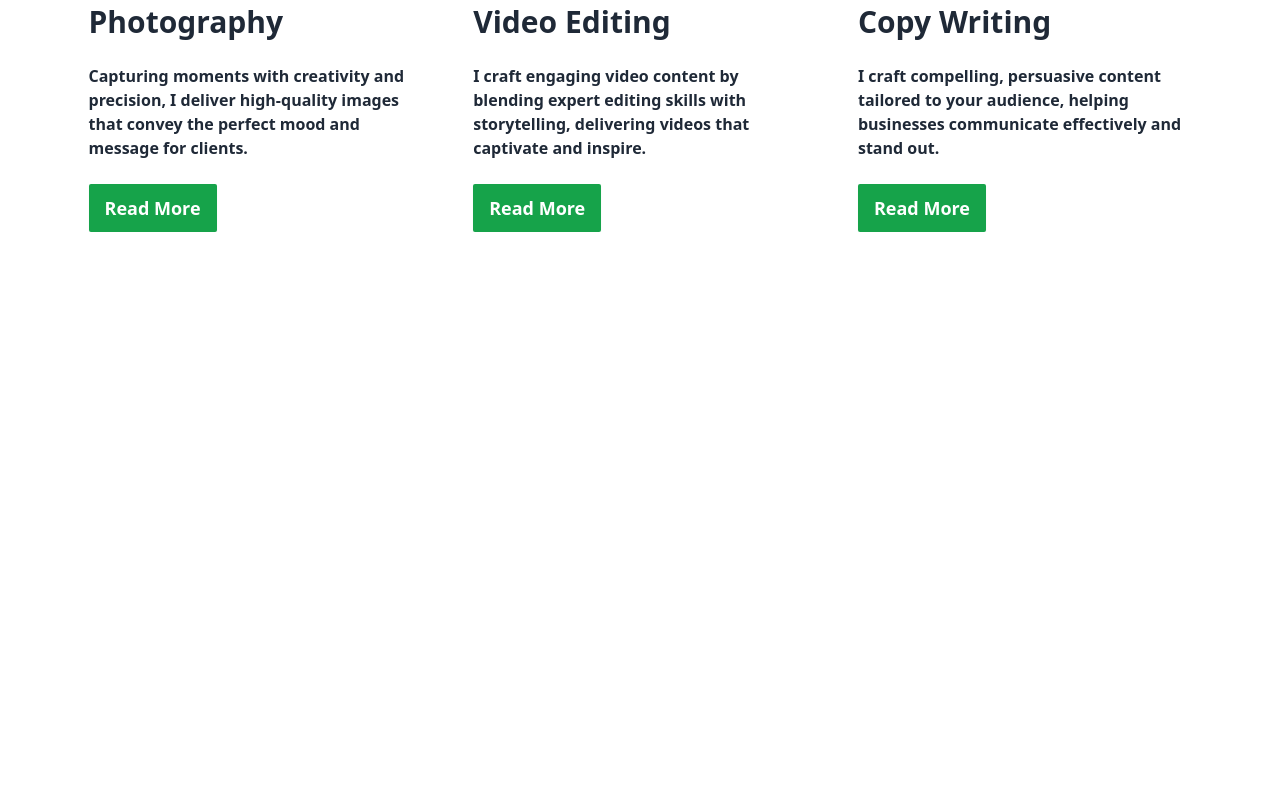
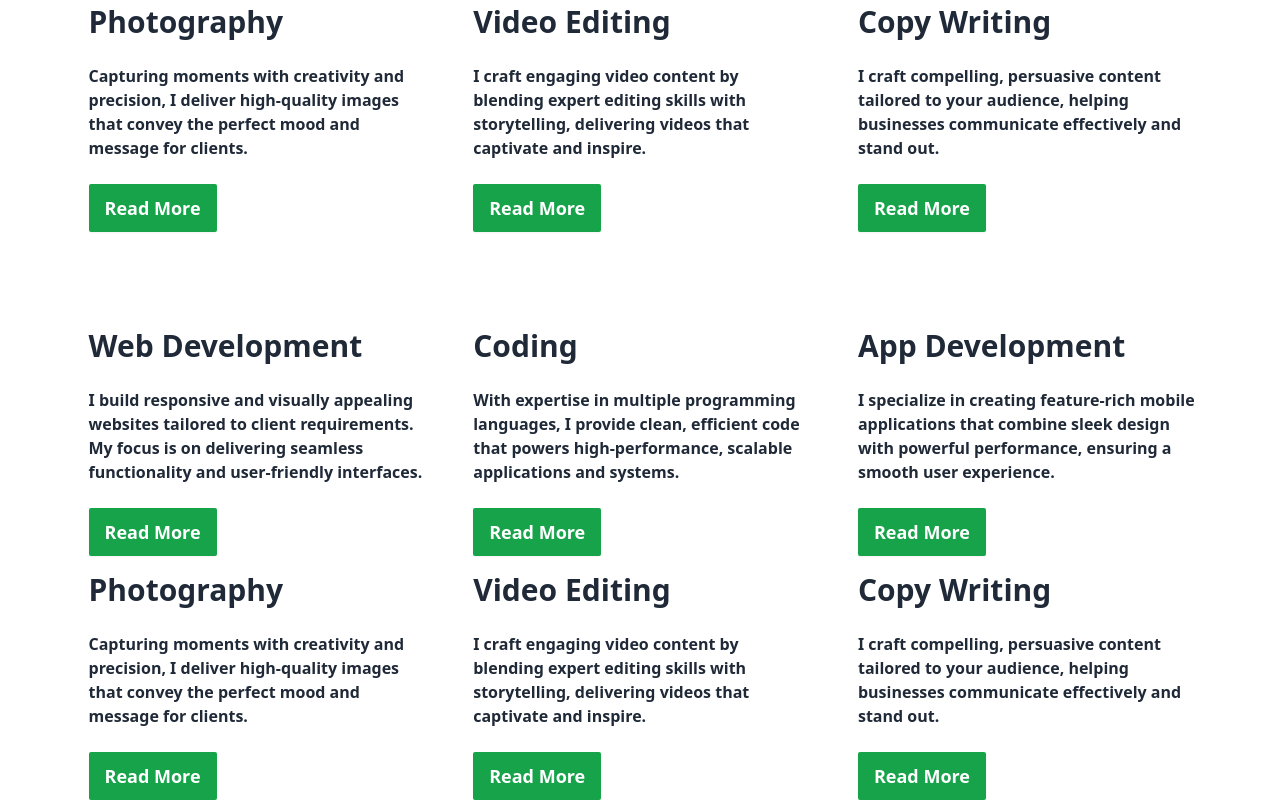
Before and after one commit to Mamunfx/PortfolioWeb, a React (Vite) app in the folder Client/portfolio-web/: page /services in a window 1280 px wide. Shown: the part 760-1560 px from the top of the page. Before the commit the page ends 992 px from the top, so only its background shows below. Built offline with nearby package versions, Linux system fonts and the light colour scheme.

Commit message:
new things

```diff
--- /dev/null
+++ b/Client/portfolio-web/public/Data.json
@@ -0,0 +1,58 @@
+{
+    "services": [
+      {
+        "id": 1,
+        "title": "Web Development",
+        "icon": "GiPencilBrush",
+        "details": {
+          "description": "I build responsive and visually appealing websites tailored to client requirements. My focus is on delivering seamless functionality and user-friendly interfaces.",
+          "buttonText": "Read More"
+        }
+      },
+      {
+        "id": 2,
+        "title": "Coding",
+        "icon": "FaLaptopCode",
+        "details": {
+          "description": "With expertise in multiple programming languages, I provide clean, efficient code that powers high-performance, scalable applications and systems.",
+          "buttonText": "Read More"
+        }
+      },
+      {
+        "id": 3,
+        "title": "App Development",
+        "icon": "FaMobileRetro",
+        "details": {
+          "description": "I specialize in creating feature-rich mobile applications that combine sleek design with powerful performance, ensuring a smooth user experience.",
+          "buttonText": "Read More"
+        }
+      },
+      {
+        "id": 4,
+        "title": "Photography",
+        "icon": "FaCameraRetro",
+        "details": {
+          "description": "Capturing moments with creativity and precision, I deliver high-quality images that convey the perfect mood and message for clients.",
+          "buttonText": "Read More"
+        }
+      },
+      {
+        "id": 5,
+        "title": "Video Editing",
+        "icon": "RiVideoOnAiLine",
+        "details": {
+          "description": "I craft engaging video content by blending expert editing skills with storytelling, delivering videos that captivate and inspire.",
+          "buttonText": "Read More"
+        }
+      },
+      {
+        "id": 6,
+        "title": "Copy Writing",
+        "icon": "FaPenFancy",
+        "details": {
+          "description": "I craft compelling, persuasive content tailored to your audience, helping businesses communicate effectively and stand out.",
+          "buttonText": "Read More"
+        }
+      }
+    ]
+  }
--- a/Client/portfolio-web/src/Components/Services.jsx
+++ b/Client/portfolio-web/src/Components/Services.jsx
@@ -1,4 +1,4 @@
-import React from "react";
+import React, { useEffect, useState } from "react";
 import { GiPencilBrush } from "react-icons/gi";
 import { FaCameraRetro } from "react-icons/fa";
 import { RiVideoOnAiLine } from "react-icons/ri";
@@ -7,6 +7,12 @@ import { FaLaptopCode } from "react-icons/fa";
 import { FaMobileRetro } from "react-icons/fa6";
 
 const Services = () => {
+  const [services, setServices] = useState([]);
+  useEffect(()=>{
+    fetch("/Data.json")
+      .then((res) => res.json())
+      .then((data) => setServices(data.services));
+  },([]))
   return (
     <div className="w-11/12 mx-auto ">
       <h1 className="text-4xl font-bold my-8 mt-28 text-center">My Services</h1>
@@ -116,6 +122,30 @@ const Services = () => {
           </div>
         </div>
       </div>
+
+      <div className="grid grid-cols-1 lg:grid-cols-3 ml-[3%] mt-24 lg:gap-4 gap-12 ">
+      {
+        services.map((service) => (
+          <div key={service.id} className="card text-left">
+            <div className="items-left text-left space-y-6">
+
+              <h2 className="font-semibold text-3xl">{service.title}</h2>
+              <p className="font-semibold w-11/12">
+                {service.details.description}
+              </p>
+              <div className="">
+                <button className="btn bg-green-600 text-white border-none rounded-sm text-lg">
+                  Read More
+                </button>
+              </div>
+            </div>
+          </div>
+        ))
+      }
+
+      </div>
+
+
     </div>
   );
 };
```
